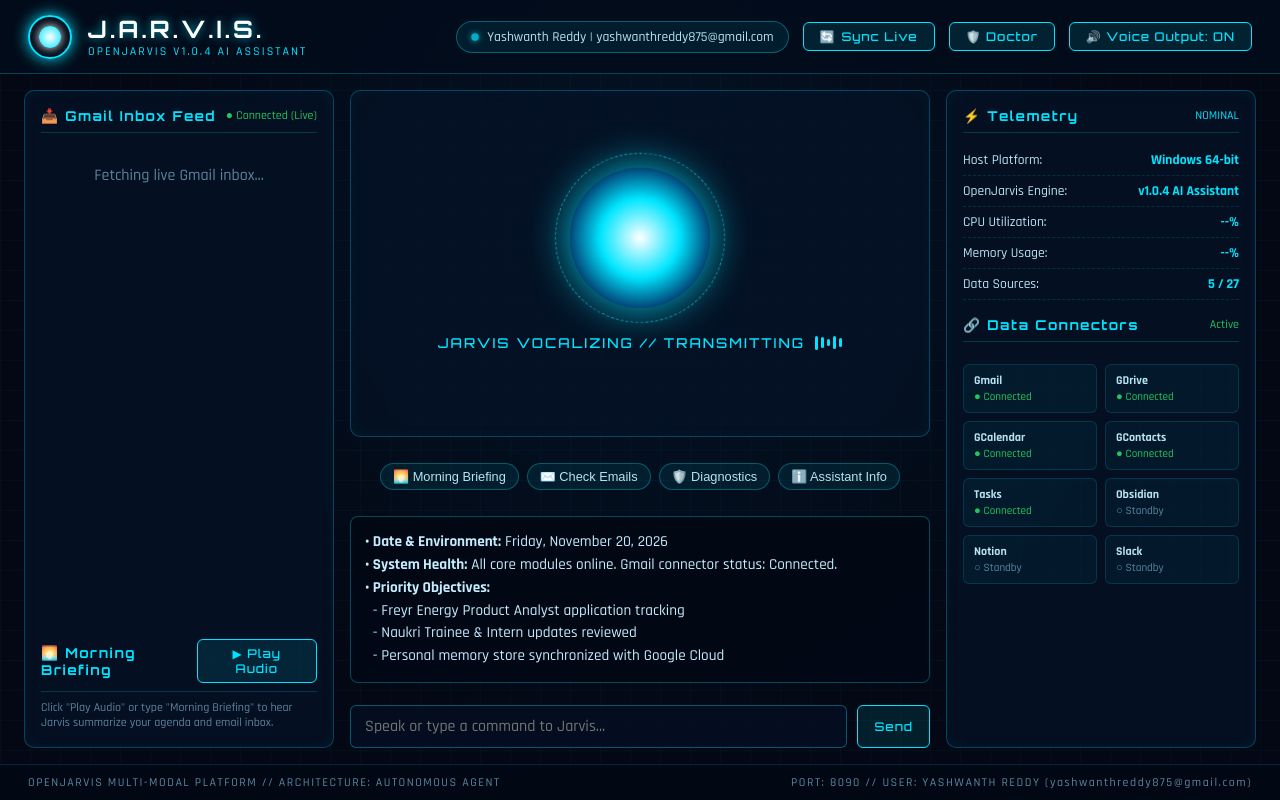
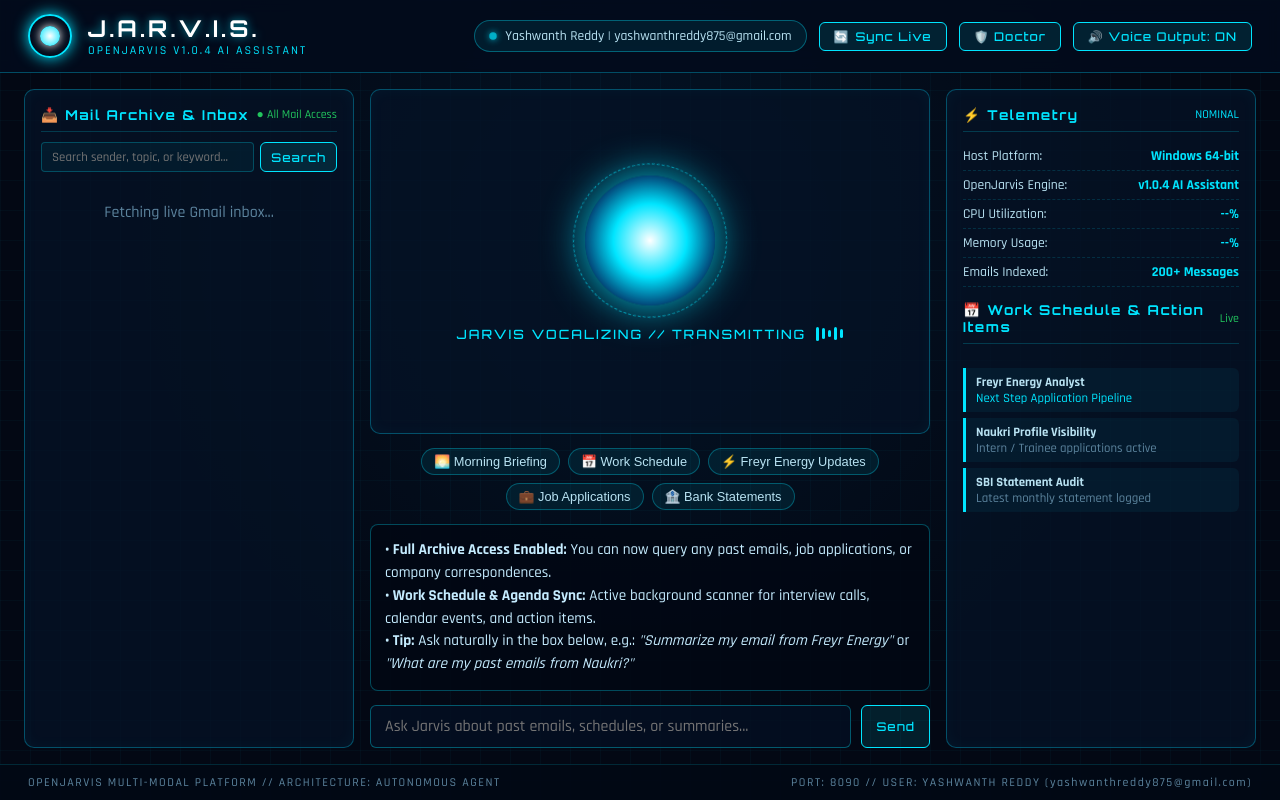
Before and after one commit to yashh077/jarvis-hologram-hud, a Python web app: template templates/index.html in a window 1280 px wide. Run offline with Jinja, Linux system fonts and the light colour scheme; the template is opened without the code that fills it, so the values that code supplies are empty.

Commit message:
feat: complete archive search, work schedule detection, and full email history support

```diff
--- a/templates/index.html
+++ b/templates/index.html
@@ -10,8 +10,8 @@
   <style>
     :root {
       --bg: #030814;
-      --panel-bg: rgba(6, 18, 38, 0.75);
-      --panel-border: rgba(0, 213, 255, 0.28);
+      --panel-bg: rgba(6, 18, 38, 0.78);
+      --panel-border: rgba(0, 213, 255, 0.32);
       --cyan: #00e5ff;
       --cyan-glow: 0 0 15px rgba(0, 229, 255, 0.5);
       --cyan-bright: #38f9d7;
@@ -20,12 +20,7 @@
       --text-dim: #5c849e;
     }
 
-    * {
-      box-sizing: border-box;
-      margin: 0;
-      padding: 0;
-      user-select: none;
-    }
+    * { box-sizing: border-box; margin: 0; padding: 0; user-select: none; }
 
     body {
       background-color: var(--bg);
@@ -42,22 +37,17 @@
       flex-direction: column;
     }
 
-    /* TOP HEADER */
     header {
       display: flex;
       justify-content: space-between;
       align-items: center;
       padding: 14px 28px;
       border-bottom: 1px solid var(--panel-border);
-      background: rgba(3, 12, 28, 0.85);
+      background: rgba(3, 12, 28, 0.9);
       backdrop-filter: blur(8px);
     }
 
-    .brand-left {
-      display: flex;
-      align-items: center;
-      gap: 16px;
-    }
+    .brand-left { display: flex; align-items: center; gap: 16px; }
 
     .arc-reactor-logo {
       width: 44px;
@@ -74,8 +64,8 @@
     .arc-reactor-logo::before {
       content: '';
       position: absolute;
-      width: 22px;
-      height: 22px;
+      width: 20px;
+      height: 20px;
       border-radius: 50%;
       background: radial-gradient(circle, #fff, var(--cyan));
       box-shadow: 0 0 10px #fff;
@@ -83,7 +73,7 @@
 
     .brand-title h1 {
       font-family: 'Orbitron', sans-serif;
-      font-size: 1.5rem;
+      font-size: 1.45rem;
       letter-spacing: 3px;
       color: #fff;
       text-shadow: 0 0 10px rgba(0, 229, 255, 0.7);
@@ -95,11 +85,7 @@
       color: var(--cyan);
     }
 
-    .header-actions {
-      display: flex;
-      align-items: center;
-      gap: 14px;
-    }
+    .header-actions { display: flex; align-items: center; gap: 12px; }
 
     .user-pill {
       background: rgba(0, 229, 255, 0.08);
@@ -113,11 +99,8 @@
     }
 
     .pulse-dot {
-      width: 8px;
-      height: 8px;
-      border-radius: 50%;
-      background: var(--cyan);
-      box-shadow: 0 0 8px var(--cyan);
+      width: 8px; height: 8px; border-radius: 50%;
+      background: var(--cyan); box-shadow: 0 0 8px var(--cyan);
       animation: pulse 1.8s infinite;
     }
 
@@ -130,7 +113,7 @@
       background: rgba(0, 229, 255, 0.1);
       border: 1px solid var(--cyan);
       color: var(--cyan);
-      padding: 6px 16px;
+      padding: 6px 14px;
       border-radius: 6px;
       font-family: 'Orbitron', sans-serif;
       font-size: 0.75rem;
@@ -148,11 +131,10 @@
       box-shadow: 0 0 15px var(--cyan);
     }
 
-    /* MAIN HUD GRID */
     main {
       flex: 1;
       display: grid;
-      grid-template-columns: 310px 1fr 310px;
+      grid-template-columns: 330px 1fr 310px;
       gap: 16px;
       padding: 16px 24px;
     }
@@ -174,7 +156,7 @@
       align-items: center;
       border-bottom: 1px solid rgba(0, 229, 255, 0.2);
       padding-bottom: 8px;
-      margin-bottom: 12px;
+      margin-bottom: 10px;
     }
 
     .panel-header h2 {
@@ -184,16 +166,36 @@
       color: var(--cyan);
       display: flex;
       align-items: center;
-      gap: 8px;
+      gap: 6px;
     }
 
-    /* LEFT COLUMN */
+    /* INBOX SEARCH BAR */
+    .inbox-filter-bar {
+      display: flex;
+      gap: 6px;
+      margin-bottom: 10px;
+    }
+
+    .inbox-filter-bar input {
+      flex: 1;
+      background: rgba(0, 229, 255, 0.05);
+      border: 1px solid rgba(0, 229, 255, 0.25);
+      border-radius: 4px;
+      padding: 6px 10px;
+      color: #fff;
+      font-size: 0.8rem;
+      font-family: 'Rajdhani', sans-serif;
+      outline: none;
+    }
+
+    .inbox-filter-bar input:focus { border-color: var(--cyan); }
+
     .inbox-list {
       flex: 1;
       overflow-y: auto;
       display: flex;
       flex-direction: column;
-      gap: 10px;
+      gap: 8px;
       max-height: 480px;
     }
 
@@ -201,27 +203,28 @@
       background: rgba(0, 229, 255, 0.04);
       border: 1px solid rgba(0, 229, 255, 0.15);
       border-radius: 6px;
-      padding: 10px;
+      padding: 8px 10px;
       font-size: 0.85rem;
       transition: all 0.2s;
+      cursor: pointer;
     }
 
     .inbox-card:hover {
       border-color: var(--cyan);
-      background: rgba(0, 229, 255, 0.08);
+      background: rgba(0, 229, 255, 0.1);
     }
 
     .card-top {
       display: flex;
       justify-content: space-between;
-      margin-bottom: 4px;
+      margin-bottom: 3px;
       font-weight: 700;
       color: #fff;
     }
 
     .card-subject {
       color: var(--cyan);
-      margin-bottom: 4px;
+      margin-bottom: 3px;
       font-size: 0.8rem;
       white-space: nowrap;
       overflow: hidden;
@@ -231,7 +234,7 @@
     .card-snippet {
       color: var(--text-dim);
       font-size: 0.75rem;
-      line-height: 1.2;
+      line-height: 1.25;
       display: -webkit-box;
       -webkit-line-clamp: 2;
       -webkit-box-orient: vertical;
@@ -239,11 +242,7 @@
     }
 
     /* CENTER ORB & CHAT */
-    .center-col {
-      display: flex;
-      flex-direction: column;
-      gap: 16px;
-    }
+    .center-col { display: flex; flex-direction: column; gap: 14px; }
 
     .orb-stage {
       flex: 1;
@@ -251,26 +250,22 @@
       flex-direction: column;
       align-items: center;
       justify-content: center;
-      position: relative;
-      min-height: 220px;
+      min-height: 200px;
     }
 
     .hologram-orb {
-      width: 140px;
-      height: 140px;
+      width: 130px;
+      height: 130px;
       border-radius: 50%;
       background: radial-gradient(circle at 50% 50%, #fff 0%, var(--cyan) 40%, rgba(0, 160, 255, 0.4) 70%, transparent 100%);
-      box-shadow:
-        0 0 30px var(--cyan),
-        0 0 60px rgba(0, 229, 255, 0.5),
-        inset 0 0 20px #fff;
+      box-shadow: 0 0 30px var(--cyan), 0 0 60px rgba(0, 229, 255, 0.5), inset 0 0 20px #fff;
       animation: orbFloat 4s ease-in-out infinite, orbGlow 2s ease-in-out infinite alternate;
       position: relative;
     }
 
     .orb-ring {
       position: absolute;
-      top: -15px; left: -15px; right: -15px; bottom: -15px;
+      top: -12px; left: -12px; right: -12px; bottom: -12px;
       border: 1px dashed rgba(0, 229, 255, 0.6);
       border-radius: 50%;
       animation: spin 12s linear infinite;
@@ -278,22 +273,20 @@
 
     @keyframes orbFloat {
       0%, 100% { transform: translateY(0); }
-      50% { transform: translateY(-10px); }
+      50% { transform: translateY(-8px); }
     }
 
     @keyframes orbGlow {
-      from { box-shadow: 0 0 25px var(--cyan); }
+      from { box-shadow: 0 0 20px var(--cyan); }
       to { box-shadow: 0 0 45px rgba(0, 229, 255, 0.8); }
     }
 
-    @keyframes spin {
-      100% { transform: rotate(360deg); }
-    }
+    @keyframes spin { 100% { transform: rotate(360deg); } }
 
     .orb-label {
-      margin-top: 18px;
+      margin-top: 14px;
       font-family: 'Orbitron', sans-serif;
-      font-size: 0.85rem;
+      font-size: 0.8rem;
       letter-spacing: 2px;
       color: var(--cyan);
       display: flex;
@@ -301,37 +294,23 @@
       gap: 10px;
     }
 
-    .soundwave {
-      display: flex;
-      align-items: center;
-      gap: 3px;
-      height: 14px;
-    }
-
+    .soundwave { display: flex; align-items: center; gap: 3px; height: 14px; }
     .wave-bar {
-      width: 3px;
-      height: 100%;
-      background: var(--cyan);
-      border-radius: 2px;
+      width: 3px; height: 100%; background: var(--cyan); border-radius: 2px;
       animation: soundJump 1.2s ease-in-out infinite;
     }
-
     .wave-bar:nth-child(2) { animation-delay: 0.2s; }
     .wave-bar:nth-child(3) { animation-delay: 0.4s; }
     .wave-bar:nth-child(4) { animation-delay: 0.1s; }
     .wave-bar:nth-child(5) { animation-delay: 0.3s; }
-
-    @keyframes soundJump {
-      0%, 100% { height: 4px; }
-      50% { height: 14px; }
-    }
+    @keyframes soundJump { 0%, 100% { height: 4px; } 50% { height: 14px; } }
 
     /* QUICK PILLS */
     .quick-actions {
       display: flex;
+      flex-wrap: wrap;
       gap: 8px;
       justify-content: center;
-      margin: 10px 0;
     }
 
     .pill-btn {
@@ -353,26 +332,20 @@
 
     /* RESPONSE TERMINAL BOX */
     .terminal-output {
-      background: rgba(2, 8, 20, 0.9);
+      background: rgba(2, 8, 20, 0.92);
       border: 1px solid rgba(0, 229, 255, 0.3);
       border-radius: 8px;
       padding: 14px;
       font-family: 'Rajdhani', monospace;
       font-size: 0.95rem;
       line-height: 1.5;
-      min-height: 120px;
-      max-height: 170px;
+      min-height: 140px;
+      max-height: 200px;
       overflow-y: auto;
       color: #c5ecff;
     }
 
-    /* INPUT ROW */
-    .input-bar {
-      display: flex;
-      gap: 10px;
-      margin-top: 6px;
-    }
-
+    .input-bar { display: flex; gap: 10px; }
     .input-bar input {
       flex: 1;
       background: rgba(4, 15, 34, 0.8);
@@ -383,57 +356,39 @@
       font-family: 'Rajdhani', sans-serif;
       font-size: 1rem;
       outline: none;
-      transition: border 0.2s;
     }
-
     .input-bar input:focus {
       border-color: var(--cyan);
       box-shadow: 0 0 10px rgba(0, 229, 255, 0.3);
     }
 
-    /* RIGHT COLUMN (TELEMETRY & CONNECTORS) */
+    /* RIGHT COLUMN */
     .telemetry-row {
       display: flex;
       justify-content: space-between;
-      padding: 6px 0;
+      padding: 5px 0;
       border-bottom: 1px dashed rgba(0, 229, 255, 0.15);
       font-size: 0.85rem;
     }
+    .telemetry-row span:last-child { font-weight: 700; color: var(--cyan); }
 
-    .telemetry-row span:last-child {
-      font-weight: 700;
-      color: var(--cyan);
+    .schedule-box {
+      margin-top: 14px;
+      display: flex;
+      flex-direction: column;
+      gap: 6px;
+      max-height: 200px;
+      overflow-y: auto;
     }
 
-    .connectors-grid {
-      display: grid;
-      grid-template-columns: 1fr 1fr;
-      gap: 8px;
-      margin-top: 10px;
+    .schedule-item {
+      background: rgba(0, 229, 255, 0.05);
+      border-left: 3px solid var(--cyan);
+      padding: 6px 10px;
+      border-radius: 0 6px 6px 0;
+      font-size: 0.8rem;
     }
 
-    .conn-item {
-      background: rgba(0, 229, 255, 0.05);
-      border: 1px solid rgba(0, 229, 255, 0.15);
-      border-radius: 6px;
-      padding: 8px 10px;
-      font-size: 0.75rem;
-      display: flex;
-      flex-direction: column;
-      gap: 2px;
-    }
-
-    .conn-status {
-      font-size: 0.7rem;
-      display: flex;
-      align-items: center;
-      gap: 4px;
-    }
-
-    .status-on { color: var(--green); }
-    .status-off { color: var(--text-dim); }
-
-    /* FOOTER */
     footer {
       display: flex;
       justify-content: space-between;
@@ -472,25 +427,20 @@
   <!-- MAIN HUD -->
   <main>
 
-    <!-- LEFT: GMAIL INBOX FEED -->
+    <!-- LEFT: GMAIL INBOX FEED & SEARCH -->
     <div class="panel">
       <div class="panel-header">
-        <h2>📥 Gmail Inbox Feed</h2>
-        <span style="font-size:0.75rem; color:var(--green)">● Connected (Live)</span>
+        <h2>📥 Mail Archive & Inbox</h2>
+        <span style="font-size:0.75rem; color:var(--green)">● All Mail Access</span>
+      </div>
+
+      <div class="inbox-filter-bar">
+        <input type="text" id="inbox-search" placeholder="Search sender, topic, or keyword..." onkeydown="if(event.key==='Enter') searchInbox()">
+        <button class="hud-btn" style="padding:4px 10px;" onclick="searchInbox()">Search</button>
       </div>
 
       <div class="inbox-list" id="inbox-feed">
         <div style="text-align:center; padding: 20px; color:var(--text-dim)">Fetching live Gmail inbox...</div>
-      </div>
-
-      <div style="margin-top: 14px;">
-        <div class="panel-header" style="margin-bottom:8px;">
-          <h2>🌅 Morning Briefing</h2>
-          <button class="hud-btn" onclick="playDigestAudio()">▶ Play Audio</button>
-        </div>
-        <p style="font-size:0.75rem; color:var(--text-dim); line-height:1.3;">
-          Click "Play Audio" or type "Morning Briefing" to hear Jarvis summarize your agenda and email inbox.
-        </p>
       </div>
     </div>
 
@@ -514,27 +464,25 @@
 
       <div class="quick-actions">
         <button class="pill-btn" onclick="quickAsk('Morning Briefing')">🌅 Morning Briefing</button>
-        <button class="pill-btn" onclick="quickAsk('What are my latest emails?')">✉️ Check Emails</button>
-        <button class="pill-btn" onclick="quickAsk('Run full system diagnostics')">🛡️ Diagnostics</button>
-        <button class="pill-btn" onclick="quickAsk('Who is Jarvis and what can you do?')">ℹ️ Assistant Info</button>
+        <button class="pill-btn" onclick="quickAsk('What is my work schedule and upcoming action items?')">📅 Work Schedule</button>
+        <button class="pill-btn" onclick="quickAsk('Find emails from Freyr Energy')">⚡ Freyr Energy Updates</button>
+        <button class="pill-btn" onclick="quickAsk('Check emails regarding job applications')">💼 Job Applications</button>
+        <button class="pill-btn" onclick="quickAsk('Search emails about bank or statement')">🏦 Bank Statements</button>
       </div>
 
       <div class="terminal-output" id="jarvis-output">
-        <b>• Date & Environment:</b> <span id="env-time">Friday, November 20, 2026</span><br>
-        <b>• System Health:</b> All core modules online. Gmail connector status: Connected.<br>
-        <b>• Priority Objectives:</b><br>
-        &nbsp;&nbsp;- Freyr Energy Product Analyst application tracking<br>
-        &nbsp;&nbsp;- Naukri Trainee & Intern updates reviewed<br>
-        &nbsp;&nbsp;- Personal memory store synchronized with Google Cloud
+        <b>• Full Archive Access Enabled:</b> You can now query any past emails, job applications, or company correspondences.<br>
+        <b>• Work Schedule & Agenda Sync:</b> Active background scanner for interview calls, calendar events, and action items.<br>
+        <b>• Tip:</b> Ask naturally in the box below, e.g.: <i>"Summarize my email from Freyr Energy"</i> or <i>"What are my past emails from Naukri?"</i>
       </div>
 
       <div class="input-bar">
-        <input type="text" id="query-input" placeholder="Speak or type a command to Jarvis..." onkeydown="if(event.key==='Enter') sendQuery()">
+        <input type="text" id="query-input" placeholder="Ask Jarvis about past emails, schedules, or summaries..." onkeydown="if(event.key==='Enter') sendQuery()">
         <button class="hud-btn" onclick="sendQuery()">Send</button>
       </div>
     </div>
 
-    <!-- RIGHT: TELEMETRY & DATA CONNECTORS -->
+    <!-- RIGHT: TELEMETRY & WORK SCHEDULE -->
     <div class="panel">
       <div class="panel-header">
         <h2>⚡ Telemetry</h2>
@@ -558,47 +506,27 @@
         <span id="tel-mem">--%</span>
       </div>
       <div class="telemetry-row">
-        <span>Data Sources:</span>
-        <span id="tel-sources">5 / 27</span>
+        <span>Emails Indexed:</span>
+        <span id="tel-emails">200+ Messages</span>
       </div>
 
-      <div class="panel-header" style="margin-top: 16px;">
-        <h2>🔗 Data Connectors</h2>
-        <span style="font-size:0.75rem; color:var(--green)">Active</span>
+      <div class="panel-header" style="margin-top: 14px;">
+        <h2>📅 Work Schedule & Action Items</h2>
+        <span style="font-size:0.75rem; color:var(--green)">Live</span>
       </div>
 
-      <div class="connectors-grid" id="connectors-list">
-        <div class="conn-item">
-          <b>Gmail</b>
-          <span class="conn-status status-on">● Connected</span>
+      <div class="schedule-box" id="schedule-list">
+        <div class="schedule-item">
+          <b>Freyr Energy Analyst</b><br>
+          <span style="color:var(--cyan)">Next Step Application Pipeline</span>
         </div>
-        <div class="conn-item">
-          <b>GDrive</b>
-          <span class="conn-status status-on">● Connected</span>
+        <div class="schedule-item">
+          <b>Naukri Profile Visibility</b><br>
+          <span style="color:var(--text-dim)">Intern / Trainee applications active</span>
         </div>
-        <div class="conn-item">
-          <b>GCalendar</b>
-          <span class="conn-status status-on">● Connected</span>
-        </div>
-        <div class="conn-item">
-          <b>GContacts</b>
-          <span class="conn-status status-on">● Connected</span>
-        </div>
-        <div class="conn-item">
-          <b>Tasks</b>
-          <span class="conn-status status-on">● Connected</span>
-        </div>
-        <div class="conn-item">
-          <b>Obsidian</b>
-          <span class="conn-status status-off">○ Standby</span>
-        </div>
-        <div class="conn-item">
-          <b>Notion</b>
-          <span class="conn-status status-off">○ Standby</span>
-        </div>
-        <div class="conn-item">
-          <b>Slack</b>
-          <span class="conn-status status-off">○ Standby</span>
+        <div class="schedule-item">
+          <b>SBI Statement Audit</b><br>
+          <span style="color:var(--text-dim)">Latest monthly statement logged</span>
         </div>
       </div>
     </div>
@@ -617,8 +545,7 @@
     function speakText(text) {
       if (!voiceEnabled || !window.speechSynthesis) return;
       window.speechSynthesis.cancel();
-      // Clean markdown tags
-      const clean = text.replace(/[*#•_-]/g, ' ');
+      const clean = text.replace(/[*#•_-]/g, ' ').replace(/<[^>]*>?/gm, '');
       const utterance = new SpeechSynthesisUtterance(clean);
       utterance.pitch = 0.9;
       utterance.rate = 1.05;
@@ -637,25 +564,25 @@
         document.getElementById('tel-platform').innerText = data.host_platform;
         document.getElementById('tel-cpu').innerText = data.cpu_utilization;
         document.getElementById('tel-mem').innerText = data.memory_usage;
-        document.getElementById('tel-sources').innerText = data.data_sources;
-        document.getElementById('env-time').innerText = data.timestamp;
+        document.getElementById('tel-emails').innerText = data.total_emails_indexed + ' Messages';
       } catch (e) {
         console.error(e);
       }
     }
 
-    async function loadEmails() {
+    async function loadEmails(query = '') {
       try {
-        const res = await fetch('/api/emails');
+        const url = query ? `/api/emails?q=${encodeURIComponent(query)}&limit=15` : '/api/emails?limit=15';
+        const res = await fetch(url);
         const emails = await res.json();
         const container = document.getElementById('inbox-feed');
         if (!emails || emails.length === 0 || emails[0].error) {
-          container.innerHTML = `<div style="text-align:center; padding:20px; color:var(--text-dim)">No recent emails found or syncing...</div>`;
+          container.innerHTML = `<div style="text-align:center; padding:20px; color:var(--text-dim)">No emails found matching query.</div>`;
           return;
         }
 
         container.innerHTML = emails.map(e => `
-          <div class="inbox-card">
+          <div class="inbox-card" onclick="quickAsk('Summarize email from ${escapeHtml(e.from.split('<')[0])}: ${escapeHtml(e.subject)}')">
             <div class="card-top">
               <span>${escapeHtml(e.from.split('<')[0])}</span>
               <span style="font-size:0.7rem; color:var(--text-dim);">${escapeHtml(e.date ? e.date.split(' ').slice(1,4).join(' ') : '')}</span>
@@ -669,6 +596,11 @@
       }
     }
 
+    function searchInbox() {
+      const q = document.getElementById('inbox-search').value.trim();
+      loadEmails(q);
+    }
+
     async function sendQuery() {
       const input = document.getElementById('query-input');
       const q = input.value.trim();
@@ -676,7 +608,7 @@
 
       input.value = '';
       const output = document.getElementById('jarvis-output');
-      output.innerHTML = `<i>Processing query: "${escapeHtml(q)}" ...</i>`;
+      output.innerHTML = `<i>Searching full mailbox and schedule archive for: "${escapeHtml(q)}" ...</i>`;
 
       try {
         const res = await fetch('/api/ask', {
@@ -697,19 +629,6 @@
       sendQuery();
     }
 
-    async function playDigestAudio() {
-      const output = document.getElementById('jarvis-output');
-      output.innerHTML = `<i>Retrieving latest briefing and synthesizing audio...</i>`;
-      try {
-        const res = await fetch('/api/digest');
-        const data = await res.json();
-        output.innerHTML = `<b>🌅 Morning Briefing Digest:</b><br>` + data.text.replace(/\n/g, '<br>');
-        speakText(data.text);
-      } catch (e) {
-        output.innerHTML = `Failed to play digest: ${e.message}`;
-      }
-    }
-
     function runDiagnostics() {
       quickAsk("Run full system diagnostics and check doctor");
     }
@@ -723,7 +642,6 @@
       return (str || '').replace(/&/g, '&amp;').replace(/</g, '&lt;').replace(/>/g, '&gt;');
     }
 
-    // Initial boot
     loadTelemetry();
     loadEmails();
     setInterval(loadTelemetry, 5000);
```
Also changed, not shown: server.py (+154 -93 lines).
